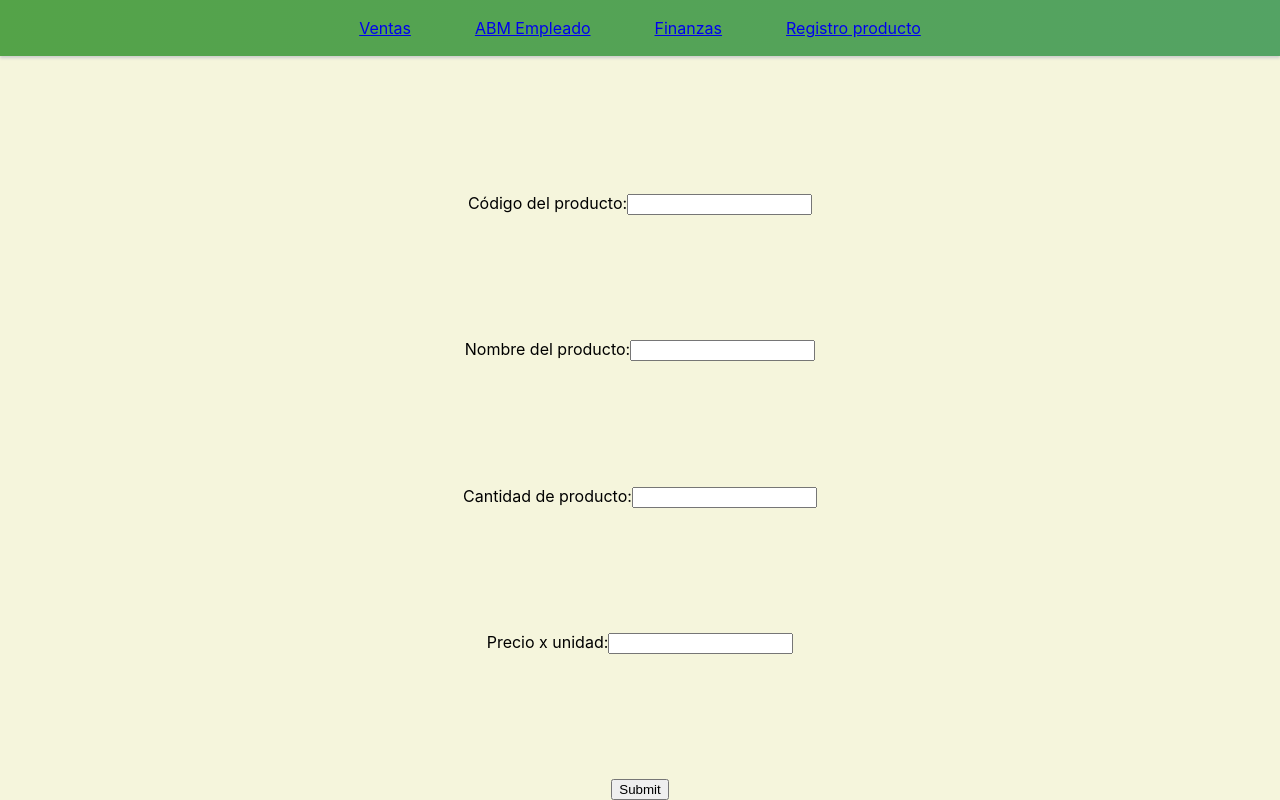
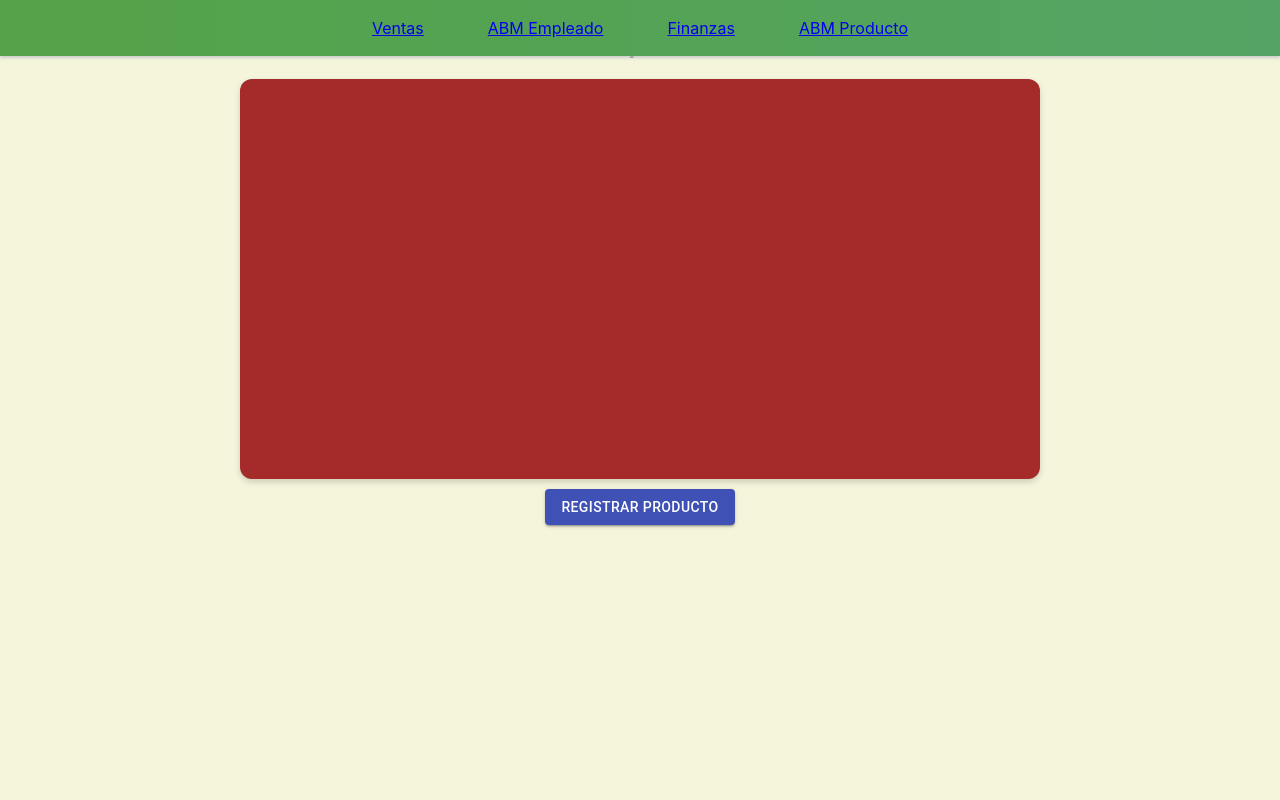
Before and after one commit to fedeerivarola/INTEGRACIONES-UADE-Supermercado, a React (Create React App) app: page /products in a window 1280 px wide. Both pictures are taken after a click on the button "INGRESAR". Built offline with nearby package versions, Linux system fonts and the light colour scheme.

Commit message:
add ABM producto

```diff
--- a/src/App.js
+++ b/src/App.js
@@ -1,8 +1,10 @@
 import React, { useState } from 'react';
 import './App.css';
 import { BrowserRouter as Router, Route, Switch } from "react-router-dom";
-import { NavBar, Cart, AdminMain, AdminLogin, Ventas } from './components';
+import { NavBar, Cart, AdminMain, AdminLogin, Ventas, ProductoABM} from './components';
 import banner from './assets/kiwki2.jpg'
+
+
 
 function App() {
 
@@ -17,7 +19,7 @@ function App() {
             <Route exact path="/cashier" render={() => <Ventas />} />
             <Route exact path="/admin" render={() => <AdminMain />} />
             <Route exact path="/finanzas" render={() => <h2>CONTROL DE FINANZAS DIARIAS</h2>} />
-            <Route exact path="/products"><ProductRegister /></Route>
+            <Route exact path="/products" render={() =><ProductoABM />} />
           </Switch>
         </Router>
       </div>
@@ -34,40 +36,4 @@ function App() {
   }
 }
 
-function ProductRegister() {
-
-  return (
-    <form>
-      <h2>Registro de producto</h2>
-      <div>
-        <label>
-          Código del producto:
-        <input type="text" name="code" />
-        </label>
-      </div>
-      <div>
-        <label>
-          Nombre del producto:
-          <input type="text" name="name" />
-        </label>
-      </div>
-      <div>
-        <label>
-          Cantidad de producto:
-          <input type="number" min="0" name="cant" />
-        </label>
-      </div>
-      <div>
-        <label>
-          Precio x unidad:
-          <input type="number" min="0" name="price" />
-        </label>
-      </div>
-      <div>
-        <input type="submit" value="Submit" />
-      </div>
-    </form>
-  );
-}
-
 export default App;
--- a/src/components/NavBar/NavBar.js
+++ b/src/components/NavBar/NavBar.js
@@ -9,7 +9,7 @@ const NavBar = (user = '') => {
       <p><Link to="/cashier">Ventas</Link></p>
       <p><Link to="/admin">ABM Empleado</Link></p>
       <p><Link to="/finanzas">Finanzas</Link></p>
-      <p><Link to="/products">Registro producto</Link></p>
+      <p><Link to="/products">ABM Producto</Link></p>
     </div>
   );
 };
--- a/src/components/ProductoABM/ProductoABM.css
+++ b/src/components/ProductoABM/ProductoABM.css
@@ -0,0 +1,96 @@
+.menu-productos {
+    display: flex;
+    flex-direction: column;
+    align-items: 'center';
+    justify-content: 'center';
+    justify-items: center;
+    margin: 0 auto;
+    padding: 10px;
+    position: relative;
+}
+
+p {
+    color: black;
+}
+
+.botonera-productos {
+    margin: 10px;
+}
+
+.list-productos {
+    height: 400px;
+    width: 800px;
+    background: rgb(39, 162, 199) 0% 0% no-repeat padding-box;
+    box-shadow: 0px 3px 6px #00000029;
+    border-radius: 12px;
+    opacity: 1;
+    overflow-y: scroll;
+}
+
+.fila-producto {
+    background-color: gainsboro;
+}
+
+.profile-producto {
+    height: 500px;
+    width: 400px;
+    background: #FFFFFF 0% 0% no-repeat padding-box;
+    box-shadow: 0px 3px 6px #00000029;
+    border-radius: 12px;
+    opacity: 1;
+    margin: 0 auto;
+    padding: 10px;
+    position: relative;
+    margin-top: 100px;
+}
+
+.formNewProd {
+    display: flex;
+    flex-direction: column;
+    flex-wrap: wrap;
+    justify-content: space-between;
+}
+
+.modal {
+    margin: 0 auto;
+    display: 'flex';
+    align-items: 'center';
+    justify-content: 'center';
+    top: 50%;
+    left: 50%;
+}
+
+/* Tamaño del scroll */
+
+.list-productos::-webkit-scrollbar {
+    width: 8px;
+    height: 8px;
+}
+
+/* Estilos barra (thumb) de scroll */
+
+.list-productos::-webkit-scrollbar-thumb {
+    background: #ccc;
+    border-radius: 4px;
+}
+
+.list-productos::-webkit-scrollbar-thumb:active {
+    background-color: #999999;
+    border-radius: 4px;
+}
+
+.list-productos::-webkit-scrollbar-thumb:hover {
+    background: #b3b3b3;
+    box-shadow: 0 0 1px 1px rgba(0, 0, 0, 0.1);
+}
+
+/* Estilos track de scroll */
+
+.list-productos::-webkit-scrollbar-track {
+    background: transparent;
+    border-radius: 4px;
+}
+
+.list-productos::-webkit-scrollbar-track:hover, .list-productos::-webkit-scrollbar-track:active {
+    background: transparent;
+}
--- a/src/components/ProductoABM/ProductoABM.js
+++ b/src/components/ProductoABM/ProductoABM.js
@@ -0,0 +1,154 @@
+import React, { useState } from 'react'
+import './ProductoABM.css'
+import IconButton from '@material-ui/core/IconButton';
+import DeleteIcon from '@material-ui/icons/Delete';
+import { Button, Modal, Fade, Backdrop, List, ListItem, ListItemText, ListItemAvatar, Avatar, ListItemSecondaryAction } from '@material-ui/core';
+
+
+const ProductoABM = (props) => {
+
+    //const admin = props.admin;
+
+    const [productos, setProductos] = useState([]);
+    const [openModal, setOpenModal] = useState(false);
+    const [dense, setDense] = React.useState(false);
+    const [selectedProd, setSelectedProd] = useState(null);
+    const [newProducto, setNewProducto] = useState({ codigo: '', nombre: '', cantidad: '', precio: '' });
+
+
+    function createProducto() {
+        let updProductos = productos
+        updProductos.push(newProducto)
+        setProductos(updProductos)
+        setOpenModal(false)
+    }
+
+    function deleteProducto(e) {
+
+        let updProductos = productos
+
+        let i = updProductos.indexOf(e);
+        i !== -1 && updProductos.splice(i, 1);
+
+        setProductos(updProductos);
+
+    }
+
+    function handleInput(e) {
+
+        let newProd = newProducto
+
+        if (e.target.id === 'codigo') {
+            newProd.codigo = e.target.value;
+        } else if (e.target.id === 'nombre') {
+            newProd.nombre = e.target.value;
+        } else if (e.target.id === 'cantidad') {
+            newProd.cantidad = e.target.value;
+        } else if (e.target.id === 'precio') {
+            newProd.precio = e.target.value;
+        }
+
+        setNewProducto(newProd);
+    }
+
+    function formCreateProducto() {
+        return (
+            <div className="formNewProd">
+                <h2>Registrar nuevo producto</h2>
+                <p>Código</p>
+                <input id='codigo' onChange={(e) => handleInput(e)} />
+                <p>Nombre</p>
+                <input id='nombre' onChange={(e) => handleInput(e)} />
+                <p>Cantidad</p>
+                <input id='cantidad' onChange={(e) => handleInput(e)} />
+                <p>Precio</p>
+                <input id='precio' style={{ marginBottom: "20px" }} onChange={(e) => handleInput(e)} />
+
+                <Button variant="contained" color="primary" onClick={() => createProducto()}>REGISTRAR</Button>
+            </div>
+        )
+    }
+
+    function viewProduct() {
+
+        return (
+            <div>
+                <h2>Detalle de producto</h2>
+                <h4>Código: </h4>
+                <p>{selectedProd.codigo}</p>
+                <h4>Nombre: </h4>
+                <p>{selectedProd.nombre}</p>
+                <h4>Cantidad: </h4>
+                <p>{selectedProd.cantidad}</p>
+                <h4>Precio: </h4>
+                <p>{selectedProd.precio}</p>
+            </div>
+        )
+    }
+
+    function renderList(e) {
+
+        return (
+            <ListItem key={e.codigo} button
+                onClick={() => {
+                    console.log(e)
+                    setOpenModal(true);
+                    setSelectedProd(e);
+                }}>
+                <ListItemAvatar className="w-24">
+                    <Avatar />
+                </ListItemAvatar>
+                <ListItemText
+                    primary={e.nombre}
+                    secondary={e.codigo}
+                />
+                <ListItemSecondaryAction>
+                    <IconButton edge="end" aria-label="delete" onClick={() => deleteProducto(e)}>
+                        <DeleteIcon />
+                    </IconButton>
+                </ListItemSecondaryAction>
+            </ListItem>
+        )
+    }
+
+    return (
+        <div className="menu-productos">
+
+            <h2>Lista de productos</h2>
+            <div className="list-productos">
+                <List dense={dense}>
+                    {productos.map((e) => renderList(e))}
+                </List>
+            </div>
+
+            <div className="botonera-productos">
+                <Button variant="contained" color="primary"
+                    onClick={() => {
+                        setSelectedProd(null)
+                        setOpenModal(true)
+                    }}
+                >Registrar producto</Button>
+            </div>
+
+            <Modal className="modal"
+                open={openModal}
+                onClose={() => setOpenModal(false)}
+                aria-labelledby="simple-modal-title"
+                aria-describedby="simple-modal-description"
+                closeAfterTransition
+                BackdropComponent={Backdrop}
+                BackdropProps={{
+                    timeout: 500,
+                }}
+            >
+                <Fade in={openModal}>
+                    <div className="profile-producto">
+                        {selectedProd ? viewProduct() : formCreateProducto()}
+                    </div>
+                </Fade>
+            </Modal>
+        </div >
+    )
+
+}
+export default ProductoABM;
--- a/src/components/index.js
+++ b/src/components/index.js
@@ -3,4 +3,5 @@ export { default as Cart } from './Cart/Cart'
 export { default as AdminMain } from './AdminMain/AdminMain'
 export { default as AdminLogin } from './AdminLogin/AdminLogin'
 export { default as EmpleadoABM } from './EmpleadoABM/EmpleadoABM'
+export { default as ProductoABM } from './ProductoABM/ProductoABM'
 export { default as Ventas } from './Ventas/Ventas'
```
